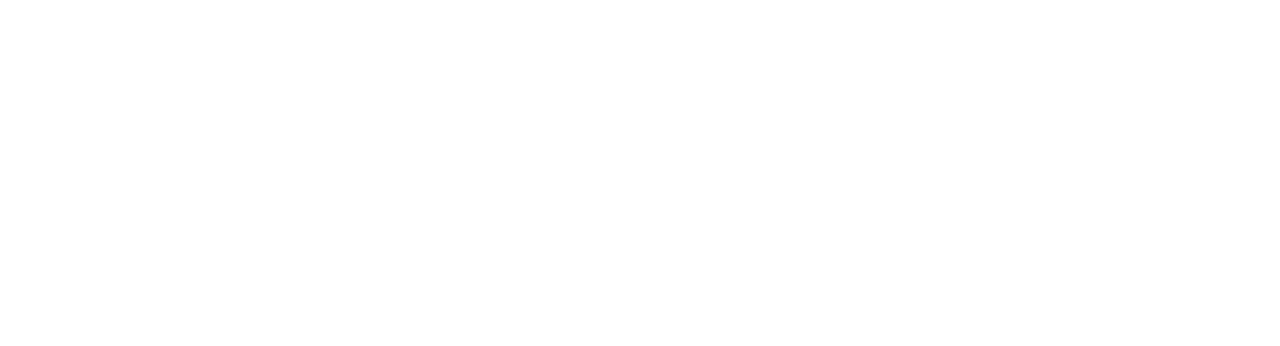
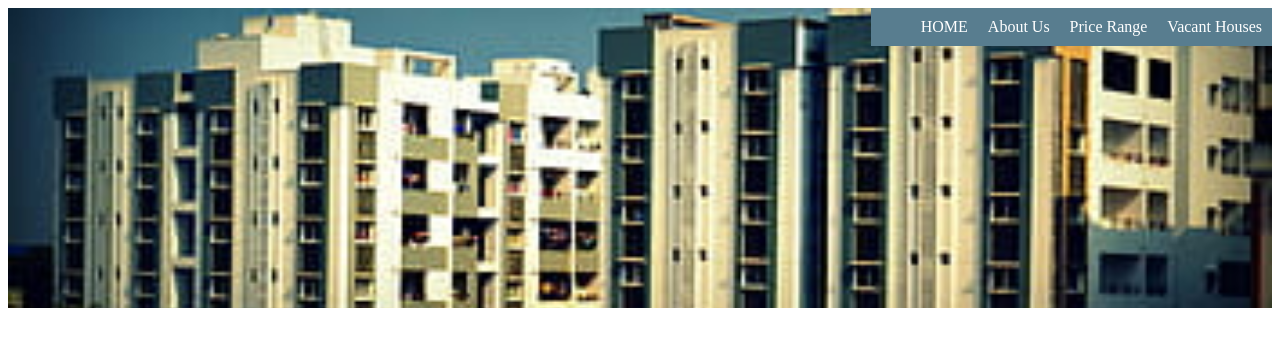
Before and after one commit to KIbet1998/The-a-team, a plain HTML site: page vacanthouses.html in a window 1280 px wide. Drawn offline with Linux system fonts and the light colour scheme.

Commit message:
Add and style header, navigation

```diff
--- a/vacanthouses.css
+++ b/vacanthouses.css
@@ -0,0 +1,29 @@
+
+header{
+    background-image: url("./images/header.jpg");
+    background-repeat: no-repeat;
+    background-position: center center;
+    background-size: cover;
+    height: 300px;
+}
+
+li{
+    padding: 10px;
+    color: white;
+}
+ul{
+
+    display: flex;
+    background-color: rgb(88, 125, 143);
+    list-style: none;
+    float: right;
+    /*padding: 0%;*/
+    margin: 0%;
+}
+/*#navigation{
+    float: right;
+
+    background-color:rgb(88, 125, 143);
+    height: 50px;
+
+}*/
--- a/vacanthouses.html
+++ b/vacanthouses.html
@@ -4,9 +4,24 @@
     <meta charset="UTF-8">
     <meta http-equiv="X-UA-Compatible" content="IE=edge">
     <meta name="viewport" content="width=device-width, initial-scale=1.0">
+    <link rel="stylesheet" href="vacanthouses.css">
     <title>Makao Solutions</title>
 </head>
 <body>
+    <header>
+        <div id="navigation">
+        <nav>
+            <ul>
+                <li>HOME</li>
+                <li>About Us</li>
+                <li>Price Range</li>
+                <li>Vacant Houses</li>
+            </ul>
+        </nav>
+    </div>
+
+
+    </header>
 
 </body>
 </html>
```
Also changed, not shown: images/header.jpg (added).
